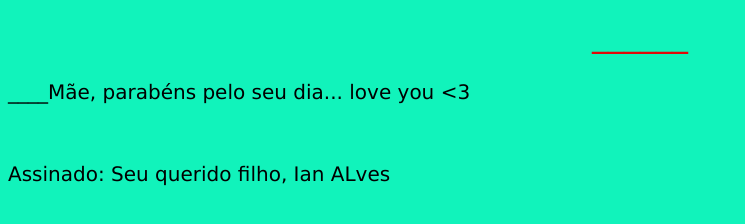
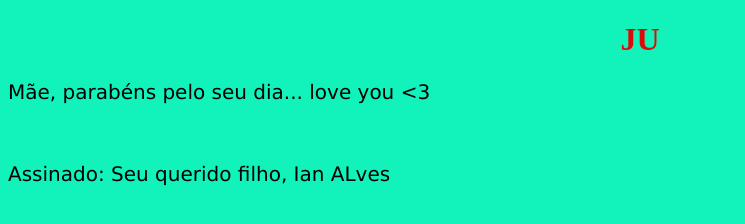
Before and after one commit to Alvesds-Ian/maezinha, a plain HTML site: page index.html in a window 1280 px wide. Shown: the whole page, without its empty margins (0-745 px from the left). Drawn offline with Linux system fonts and the light colour scheme.

Commit message:
fazendo alterações esteticas

```diff
--- a/index.html
+++ b/index.html
@@ -5,8 +5,8 @@
 		<link rel="stylesheet" href="css/estilo.css">
   </head>
   <body>
-    <h1>______</h1>
-    <p>____Mãe, parabéns pelo seu dia... love you <3</p>
+    <h1>JU</h1>
+    <p>Mãe, parabéns pelo seu dia... love you <3</p>
 		<br>
 		<p>Assinado: Seu querido filho, Ian ALves</p>
   </body>
```
